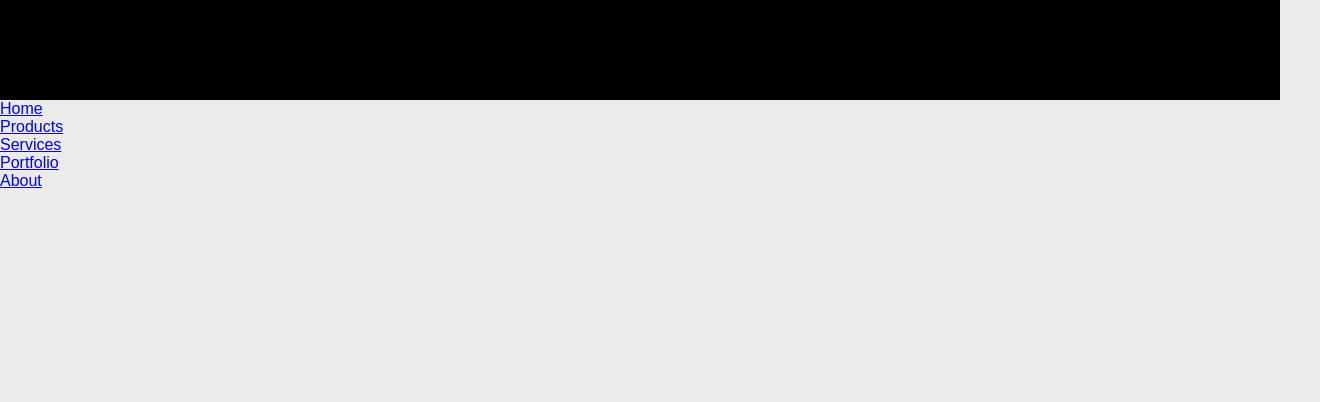
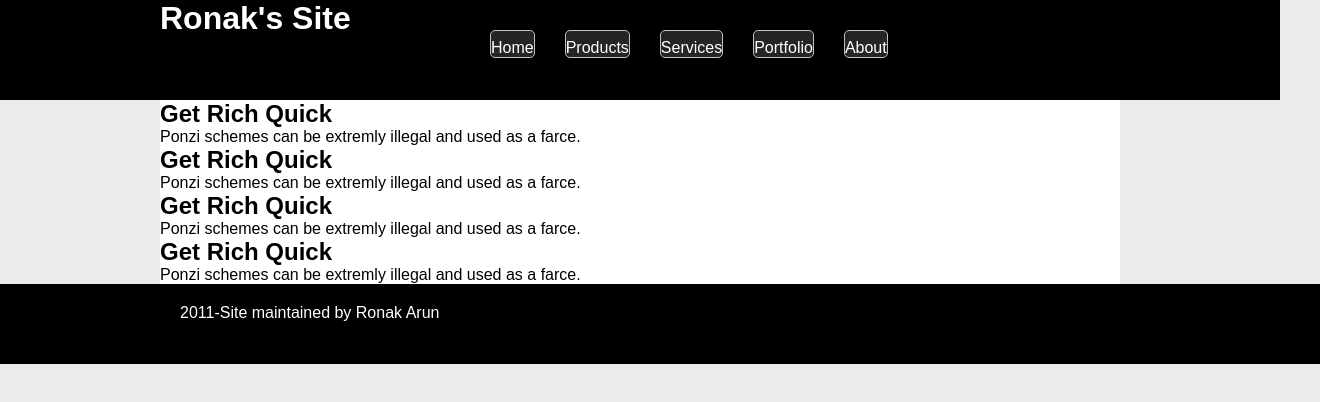
Before and after one commit to Ronak2-dev/IWD2019, a plain HTML site: page iwd-2019/html-website.html in a window 1280 px wide. Shown: the whole page, 1320 px wide, since content can reach past the window. Drawn offline with Linux system fonts and the light colour scheme.

Commit message:
Add files via upload

```diff
--- a/iwd-2019/html-website.html
+++ b/iwd-2019/html-website.html
@@ -19,21 +19,69 @@
 	{
 		width: 960px;
 		height: auto;
-		mask: 0 auto;
+		margin: 0 auto;
 	}
 	#logoArea
 	{
 		width: 300px;
 		height: 100px;
-		background-image: url(1.png);
+		float: left;
+		color: white
+	}
+	#navArea
+	{
+		width: 660px;
+		height: 100px;
+		float: right;
+	}
+	#nav
+	{
+		list-style: none;
+		margin-top: 30px;
+	}
+	#nav a
+	{
+		color: white;
+		text-decoration: none;
+	}
+	#nav li
+	{
+		float: left;
+		margin-left: 30px;
+		background-color: #252525;
+		padding-top: 8px;
+		border: 1px solid silver;
+		border-radius: 5px;
+	}
+	#nav li:hover
+	{
+		background-color: gray;
+	}
+	.page
+	{
+		background-color:white;
+		padding: 20px
+		color:black;
+	}
+	#footer
+	{
+		background-color: black;
+		height: 40px;
+		width: 100%;
+		color: white;
+		padding: 20px;
 	}
 	</style>
 </head>
 <body>
 	<div id="header">
 		<div class="container">
-			<div id="logoArea"></div>
-			<div id="navArea"></div>
+			<div id="logoArea">
+				<h1>
+			Ronak's Site
+			</h1>
+		</div>
+			<div id="navArea">
 			<ul id="nav">
 				<a href="#"><li>Home</li></a>
 				<a href="#"><li>Products</li></a>
@@ -44,5 +92,21 @@
 			</ul>
 		</div>
 		</div>
+		</div>
+		<div id="mainArea">
+			<div class="container page">
+				<h2>Get Rich Quick</h2>
+					<p>Ponzi schemes can be extremly illegal and used as a farce.</p>
+				<h2>Get Rich Quick</h2>
+					<p>Ponzi schemes can be extremly illegal and used as a farce.</p>
+				<h2>Get Rich Quick</h2>
+					<p>Ponzi schemes can be extremly illegal and used as a farce.</p>
+				<h2>Get Rich Quick</h2>
+					<p>Ponzi schemes can be extremly illegal and used as a farce.</p>
+			</div>
+		</div>
+		<div id="footer">
+			<div class="container">2011-Site maintained by Ronak Arun
+		</div>
 </body>
 </html>
```
